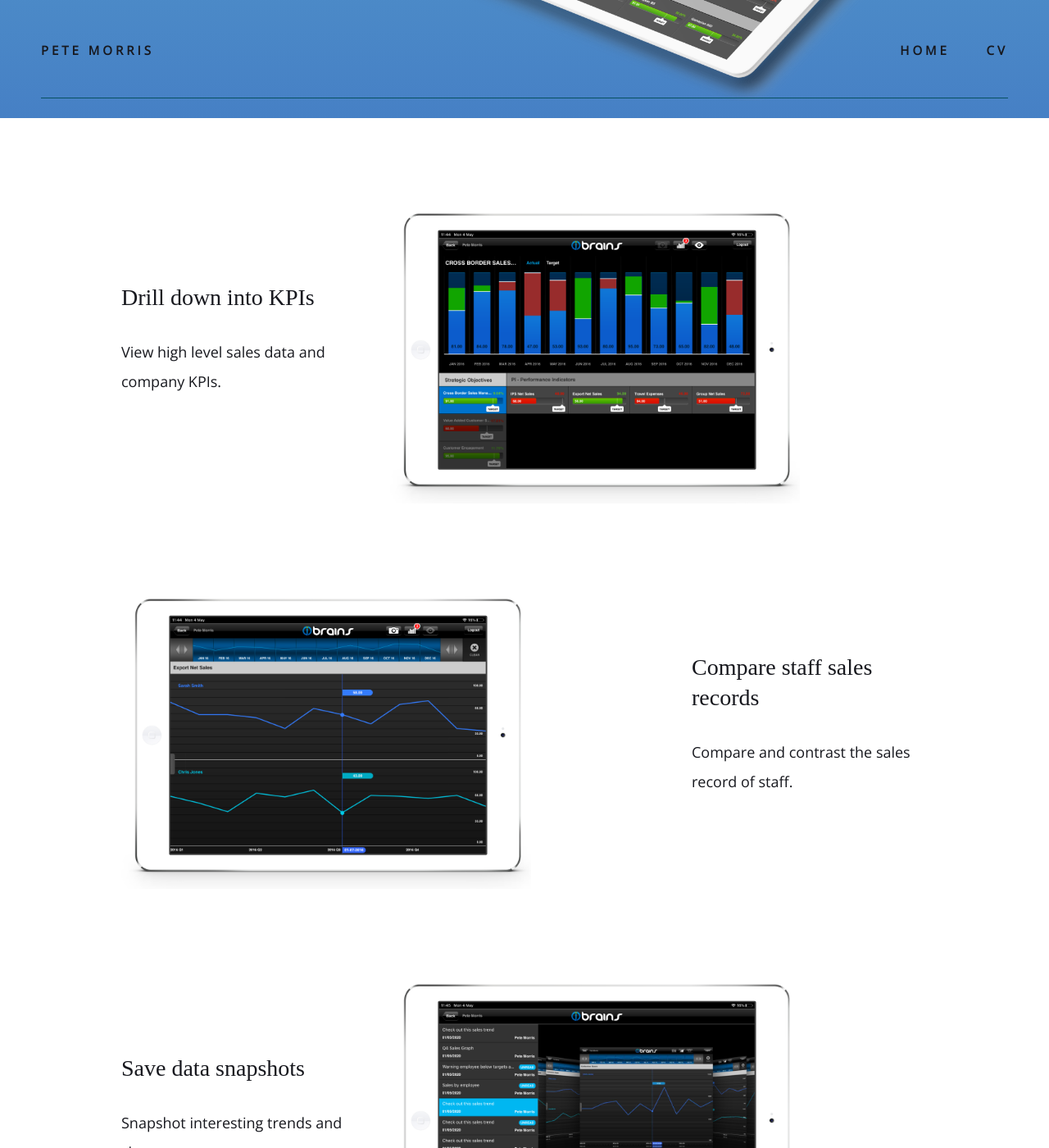
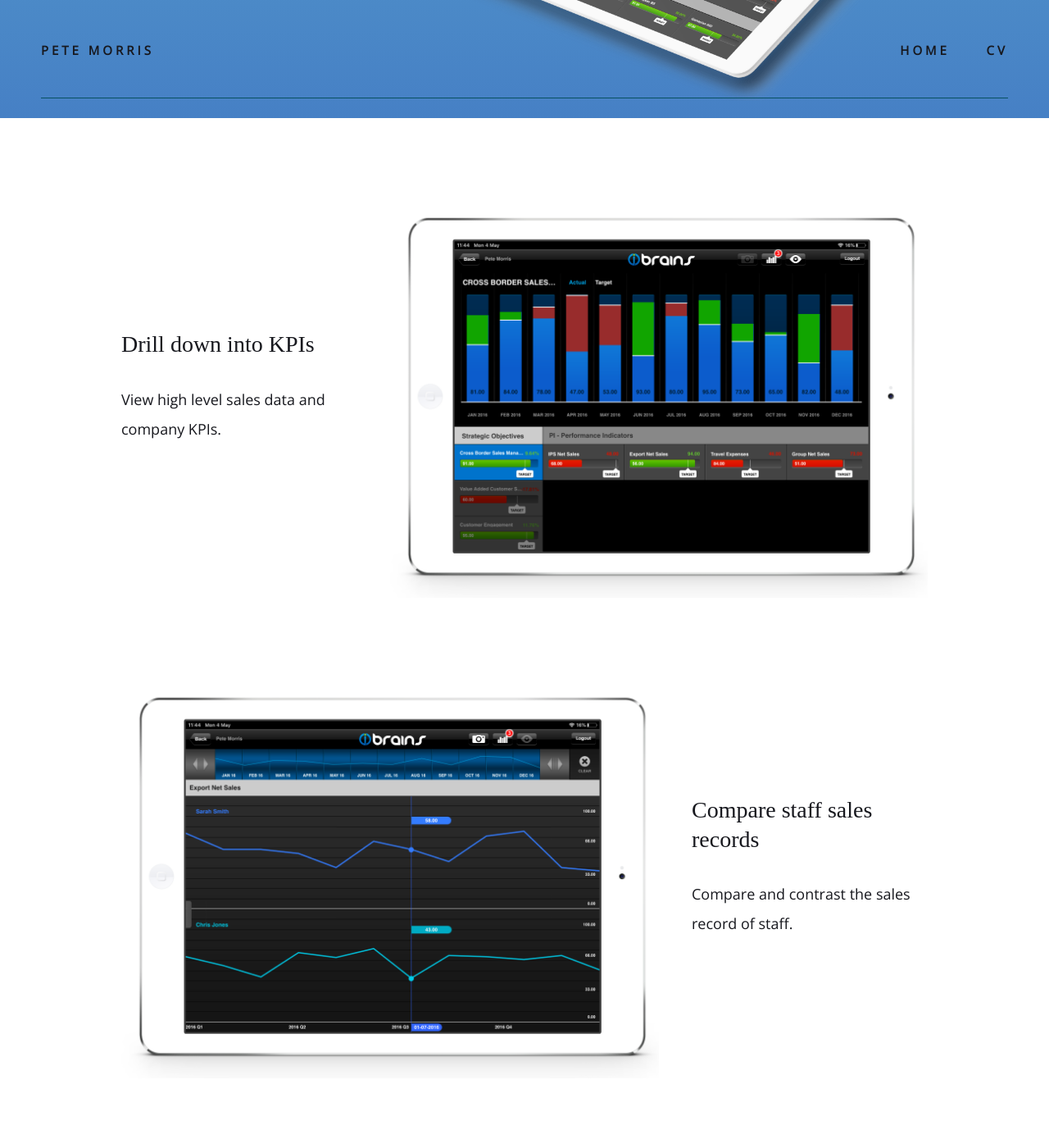
Before and after one commit to p-morris/p-morris.github.io, a Jekyll site: the page built from _pages/brains.md, in a window 1280 px wide and 1400 px high, scrolled down 406 px. Shown: the whole window at 82% size. Built offline with Jekyll 4.4.1, drawn with Linux system fonts in a browser that asks for light colours; nearby versions of some CDN libraries; some web fonts are replaced.

Commit message:
fixed brains layout for 4K

```diff
--- a/_includes/brains.scss
+++ b/_includes/brains.scss
@@ -20,7 +20,7 @@
 }
 
 .work-video-container .work-video {
-    width: 500px;
+    width: 100%;
     @media (max-width: $tablet) {
         width: 100%;
     }
```
